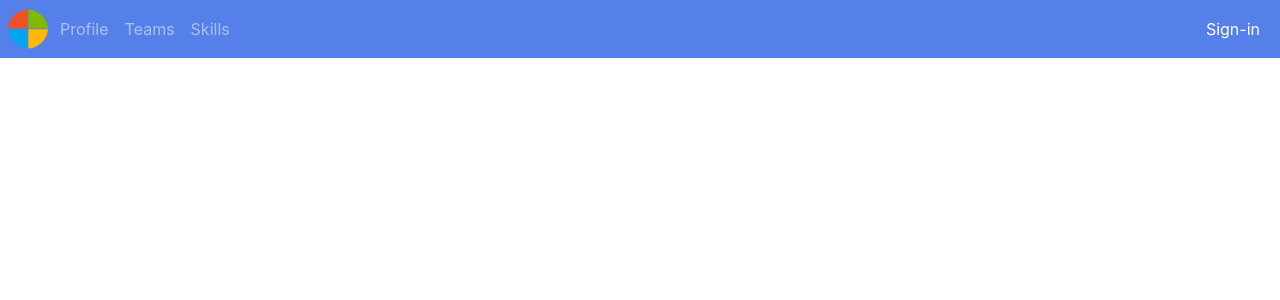
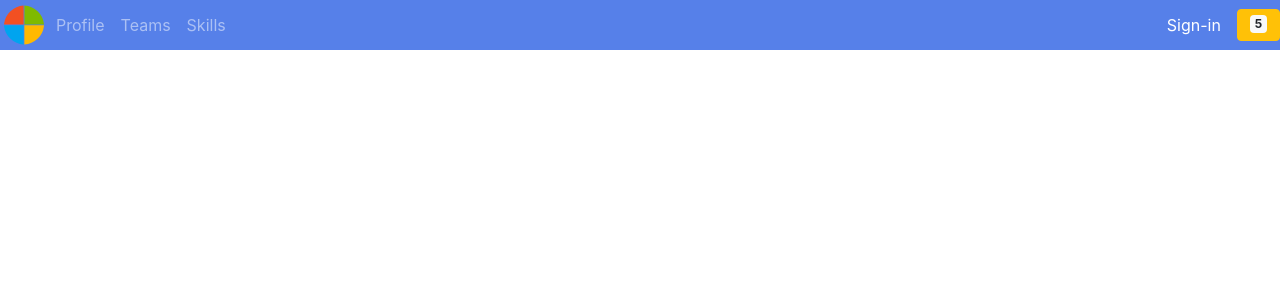
Before and after one commit to COSC481W-2022Winter/capstone-wicrosoft, a Django app: template templates/nav.html in a window 1280 px wide. Shown: the top 300 px of the page. Run offline with Django 3.2, Linux system fonts and the light colour scheme; the template is opened without the code that fills it, so the values that code supplies are empty; some libraries are stand-ins or nearby versions.

Commit message:
feat: working on notification section

```diff
--- a/templates/nav.html
+++ b/templates/nav.html
@@ -8,7 +8,7 @@
 
     {% block title %} {% endblock %}
 
-    <nav class="navbar navbar-dark navbar-expand-lg p-1" style="background-color: #5680e9;">
+    <nav class="navbar navbar-dark navbar-expand-lg p-0" style="background-color: #5680e9;">
         <a class="navbar-brand ml-1 mr-1" href="{% url 'profile' %}">
             <img src="{% static 'images/logo/wicrosoft_logo.svg' %}" width="40" height="40" alt="">
         </a>
@@ -77,6 +77,10 @@
                             Sign-in
                         </a>
                     {% endif %}
+
+        </div>
+        <div id="notification_section" class="btn btn-warning">
+            <span id="notification_count" class="badge badge-light">5</span>
         </div>
     </nav>
 
```
